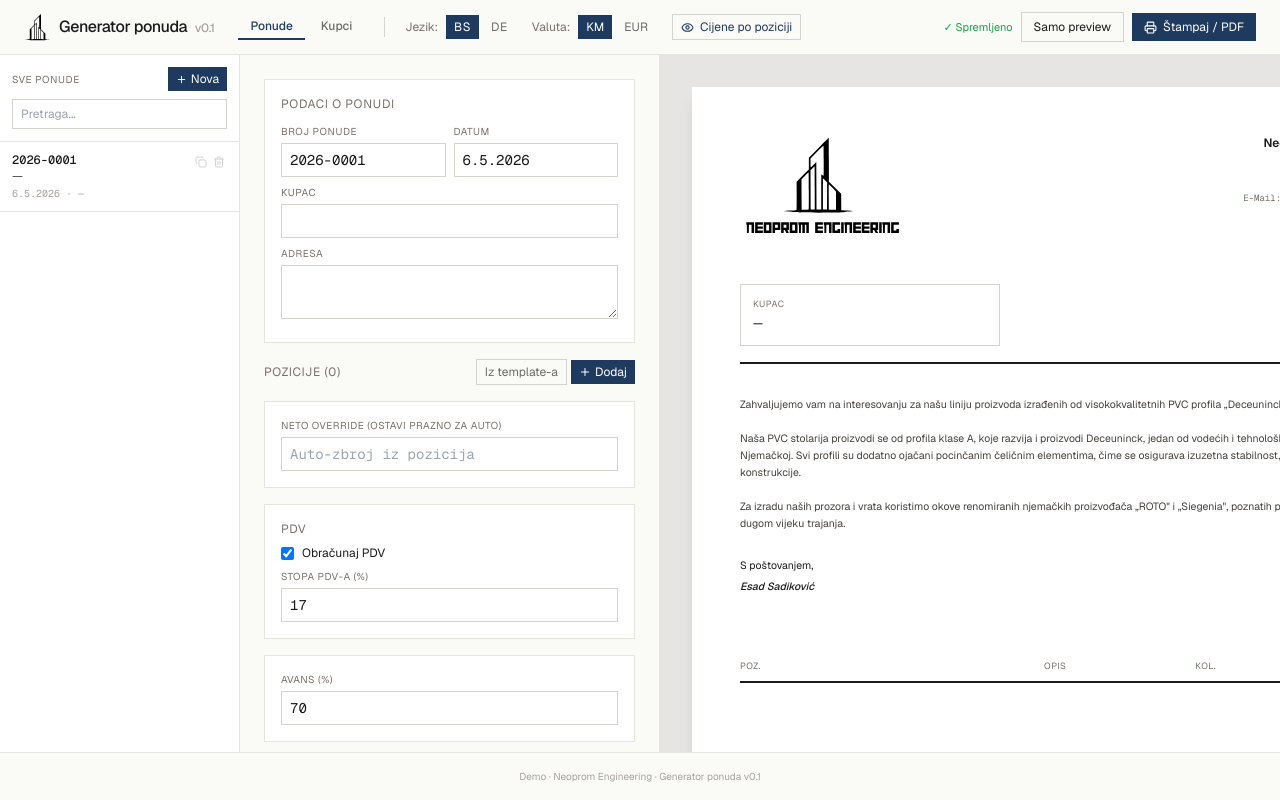
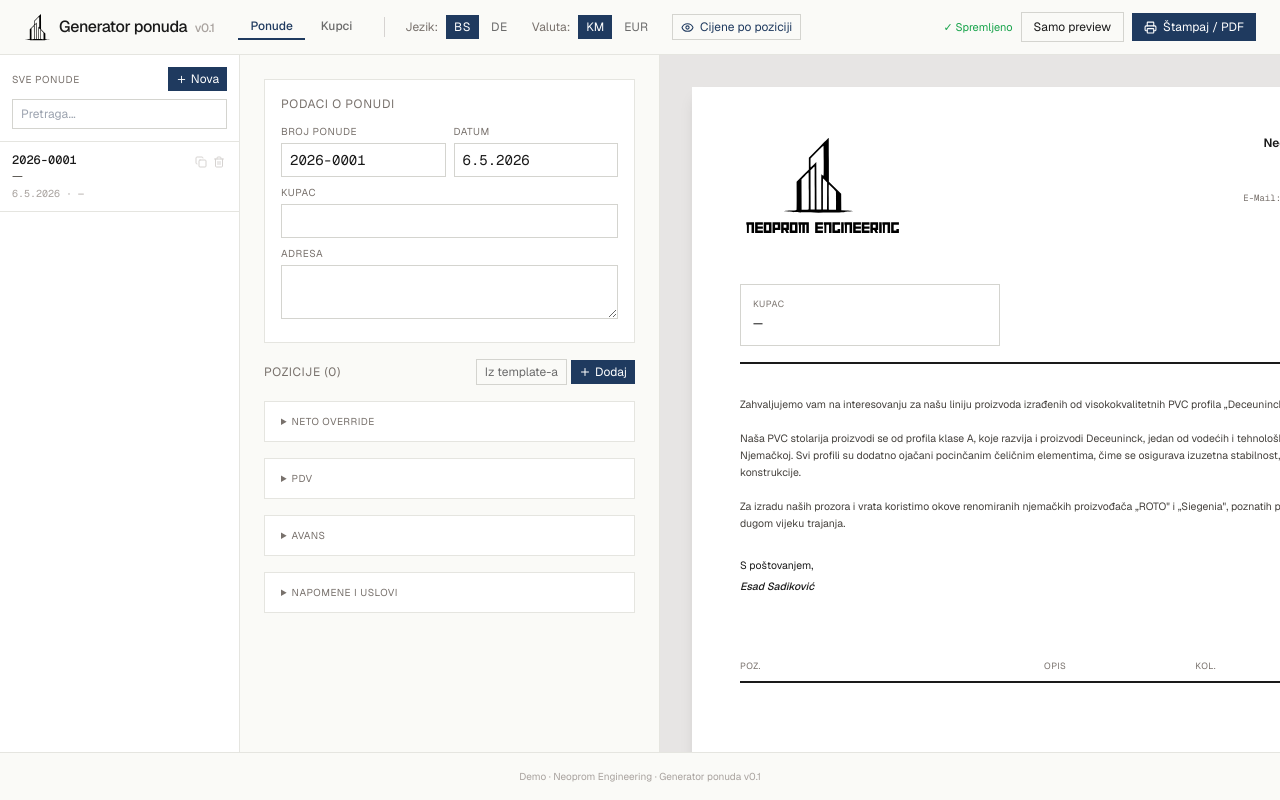
Before and after one commit to sadikovic77/neoprom-app, a React (Vite) app: page / in a window 1280 px wide. Built offline with nearby package versions, Linux system fonts and the light colour scheme.

Commit message:
mogucnost minimizacije neto override,pdv,avans

```diff
--- a/src/App.jsx
+++ b/src/App.jsx
@@ -437,15 +437,18 @@ export default function App() {
               </div>
 
               {/* Override neta */}
-              <div className="bg-white border p-4" style={{ borderColor: '#e5e5e0' }}>
-                <label className="block text-[10px] uppercase tracking-wider text-stone-500 mb-1">Neto override (ostavi prazno za auto)</label>
+              <details className="bg-white border" style={{ borderColor: '#e5e5e0' }}>
+                <summary className="px-4 py-3 cursor-pointer text-[10px] uppercase tracking-wider text-stone-500 select-none">Neto override</summary>
+                <div className="px-4 pb-4">
                   <input type="number" value={doc.netOverride || ''} onChange={e => setDoc({ ...doc, netOverride: +e.target.value })} placeholder="Auto-zbroj iz pozicija" className="w-full px-2 py-1.5 border text-sm" style={{ borderColor: '#d4d4cf', fontFamily: 'Geist Mono, ui-monospace, monospace' }} />
                 </div>
+              </details>
 
               {/* PDV */}
-              <div className="bg-white border p-4" style={{ borderColor: '#e5e5e0' }}>
-                <div className="text-xs uppercase tracking-wider text-stone-500 mb-2">PDV</div>
-                <label className="flex items-center gap-2 text-xs mb-2 cursor-pointer">
+              <details className="bg-white border" style={{ borderColor: '#e5e5e0' }}>
+                <summary className="px-4 py-3 cursor-pointer text-[10px] uppercase tracking-wider text-stone-500 select-none">PDV</summary>
+                <div className="px-4 pb-4 space-y-2">
+                  <label className="flex items-center gap-2 text-xs cursor-pointer">
                     <input type="checkbox" checked={doc.vatEnabled ?? true}
                       onChange={e => setDoc({ ...doc, vatEnabled: e.target.checked })} />
                     Obračunaj PDV
@@ -460,15 +463,19 @@ export default function App() {
                     </div>
                   )}
                 </div>
+              </details>
 
               {/* Avans */}
-              <div className="bg-white border p-4" style={{ borderColor: '#e5e5e0' }}>
+              <details className="bg-white border" style={{ borderColor: '#e5e5e0' }}>
+                <summary className="px-4 py-3 cursor-pointer text-[10px] uppercase tracking-wider text-stone-500 select-none">Avans</summary>
+                <div className="px-4 pb-4">
                   <label className="block text-[10px] uppercase tracking-wider text-stone-500 mb-1">Avans (%)</label>
                   <input type="number" value={doc.advanceRate ?? 70}
                     onChange={e => setDoc({ ...doc, advanceRate: +e.target.value })}
                     min="0" max="100" step="5"
                     className="w-full px-2 py-1.5 border text-sm" style={{ borderColor: '#d4d4cf', fontFamily: 'Geist Mono, ui-monospace, monospace' }} />
                 </div>
+              </details>
 
               {/* Napomene */}
               <NotesEditor doc={doc} setDoc={setDoc} lang={lang} />
```
Lines whose indentation alone changed are shown as unchanged.
